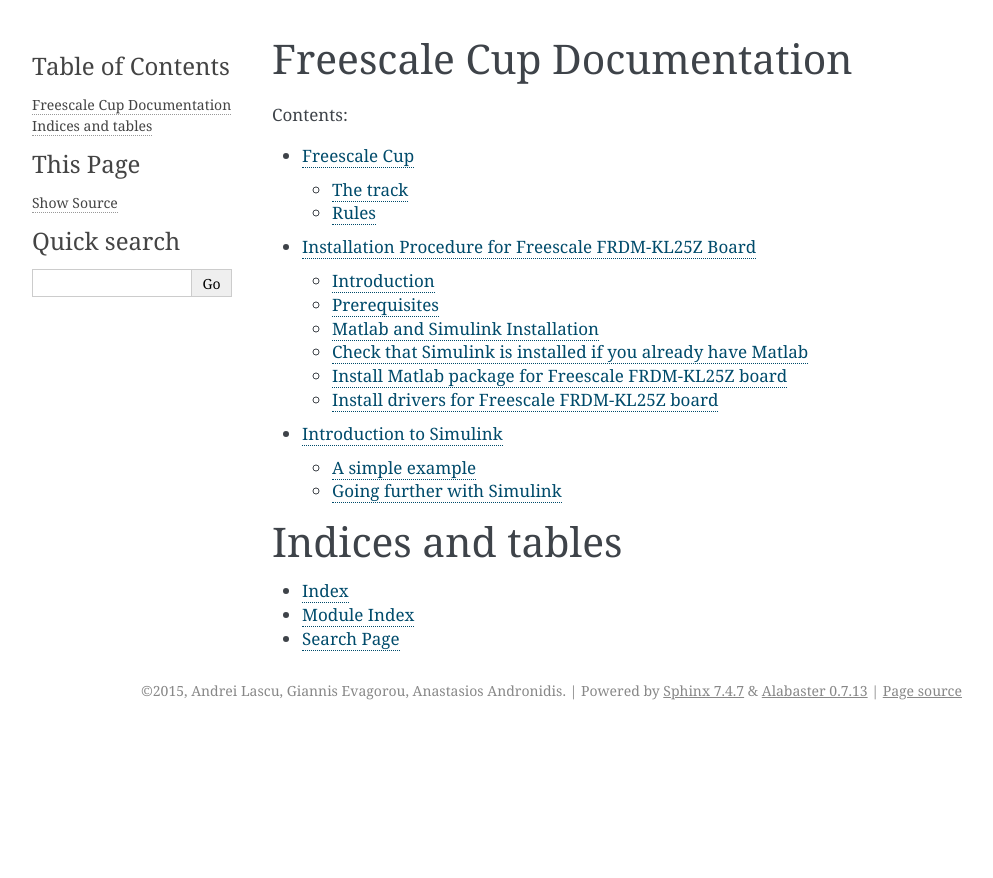
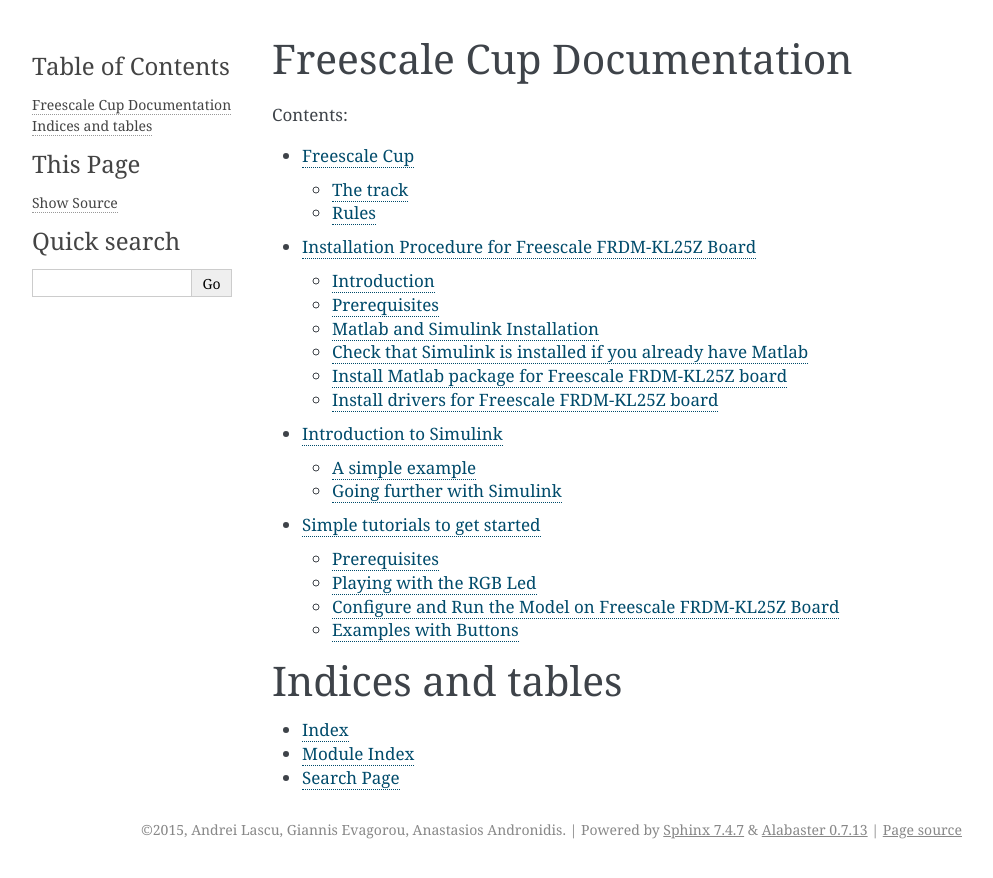
Before and after one commit to 0152la/FreescaleDocumentation, a Sphinx documentation site: the page built from source/index.rst, in a window 1280 px wide. Shown: the top 878 px of the page, without its empty margins (148-1141 px from the left). Built offline with Sphinx 7.4.7, drawn with Linux system fonts in a browser that asks for light colours; some of the changed lines change nothing that is shown.

Commit message:
Added simple examples

```diff
--- a/source/index.rst
+++ b/source/index.rst
@@ -14,6 +14,7 @@
    freescale
    instalation
    simulink
+   simple_tutorials
 
 Indices and tables
 ==================
--- /dev/null
+++ b/source/simple_tutorials.rst
@@ -0,0 +1,103 @@
+Simple tutorials to get started
+===============================
+
+This is a set of tutorials on how write simple examples in Simulink and load them on the Freescale board.
+
+Prerequisites
+-------------
+
+* You have already installed Matlab and Simulink.
+* You have already installed the Freescale board as it has been explained in a previous tutorial.
+* If you need a general introduction to Simulink you have find a Interactive Simulink Tutorial `here <http://www.mathworks.com/academia/student_center/tutorials/slregister.html>`__.
+
+
+Playing with the RGB Led
+------------------------
+
+1. Plug the Mini USB cable from the Freescale board to a USB port on your computer.
+
+
+.. figure:: Pictures/06-1_connect.jpg
+  :figclass: align-center
+
+  Connect the board to your computer
+
+2. To start writing you first program you have to open MATLAB, select HOME > New > Simulink Model.
+
+.. figure:: Pictures/06-2_new.png
+  :figclass: align-center
+
+  New Simulink Model
+
+3. What you see now is an empty Simulink Model. In this canvas you can drag and drop various "blocks" of code as we will see later, to program your board.
+
+.. figure:: Pictures/06-3_empty_model.png
+  :figclass: align-center
+
+  Empty Simulink Model
+
+4. To open the library that has all the available blocks of code go to Tools > Library Browser.
+5. Here you see all the available code blocks to start writing your programs.
+
+.. figure:: Pictures/06-4_lib.png
+  :figclass: align-center
+
+  The Simulink Library Browser
+
+6. Our task is to play with the RGB Led that is on the Freescale board. We will write a short program that just lights the red led. Later on we will play with buttons too. But for now, drag the **Constant** block from the Simulink **Sources** library to your model. Set the value of **Constant** block to **255** by double clicking on it on the canvas.
+7. Drag the **RGB LED** block from FRDM-KL25Z library to the model.
+8. Connect the **Constant** block to the **R** input of **RGB LED** block.
+9. Copy the **Constant** block to your model and set the value to **0**. Then connect the **Constant** block to the **G** input of **RGB LED** block.
+10. Make one more copy the **Constant** block to your model and set the value to **0**. Then connect the **Constant** block to the **B** input of **RGB LED** block.
+11. You should have something like Figure 1. Now you are ready to upload your code to Freescale's board and see the RGB Led flash. In the next part we will do the needed configurations to make the uploading possible.
+
+.. figure:: Pictures/06-5_model.png
+  :figclass: align-center
+
+  Figure 1
+
+Configure and Run the Model on Freescale FRDM-KL25Z Board
+---------------------------------------------------------
+
+1. In your Simulink model, click on the **Configuration Parameters** button.
+
+.. figure:: Pictures/06-6_configuration_parameters_button.png
+
+2. When the **Configuration Parameters** page opens up, navigate to **Hardware Implementation** pane.
+3. Set the **Hardware board** parameter to **Freescale FRDM-KL25Z**.
+4. On the **Target Hardware Resources** pane, Set the **Build action** to **Build, load and run** to automatically download the generated binary file on to the connected Freescale FRDM-KL25Z board.
+5. Navigate to **Solver** pane and set the **Solver** to **discrete (no continuous states)**.
+6. Click **OK**.
+7. In your Simulink model, click the **Build Model** button on the toolbar. The model will now be deployed to the Freescale FRDM-KL25Z Board.
+
+.. figure:: Pictures/06-7_build_model_button.png
+
+8. Observe that the RGB LED is set with RED color!
+
+Examples with Buttons
+---------------------
+
+In this part we are going to see 3 different examples with buttons. You can get the button block from: Simulink Library Browser > Embedded Coder Support Package fro Freescale > FRDM-TFC Shield > Momentary Switch.
+
+When you place Momentary Switch in Simulink, then you can choose which of the two buttons each block is going to refer to by double clicking on it.
+
+Figure 2 shows a very simple example that uses two buttons to control two different colours on the RGB Led.
+
+.. figure:: Pictures/06-8_example_1.png
+  :figclass: align-center
+
+  Figure 2
+
+On our next example in Figure 3, we use the same idea as Figure 2 but we increase the luminosity of the colours by adding a **Gain** block. When you place the **Gain** block in your canvas, double click on it and set the **Gain** property to **255** which is the maximum luminosity for your led.
+
+.. figure:: Pictures/06-8_example_2.png
+  :figclass: align-center
+
+  Figure 3
+
+In our last example we continue on the same logic as previously but we add a **Sum** block to add two different **Gain** blocks to give maximum luminosity only when both of the buttons are pressed. Of course you have to change the **Gain** property in both of your **Gain** blocks. In our example we used **100** for each one of them.
+
+.. figure:: Pictures/06-8_example_3.png
+  :figclass: align-center
+
+  Figure 4
```
Also changed, not shown: source/Pictures/06-2_new.png (added), source/Pictures/06-3_empty_model.png (added), source/Pictures/06-4_lib.png (added), source/Pictures/06-5_model.png (added), source/Pictures/06-6_configuration_parameters_button.png (added), source/Pictures/06-7_build_model_button.png (added), source/Pictures/06-8_example_1.png (added), source/Pictures/06-8_example_2.png (added), source/Pictures/06-8_example_3.png (added), 1 other file.
